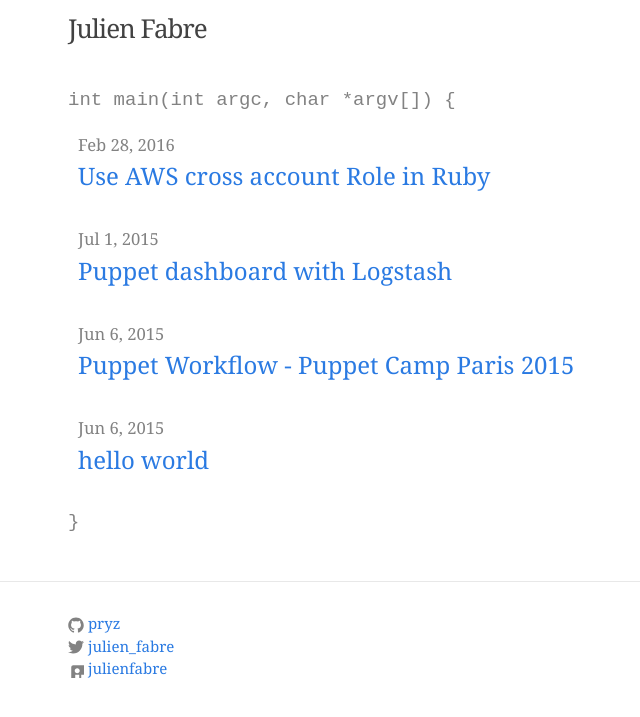
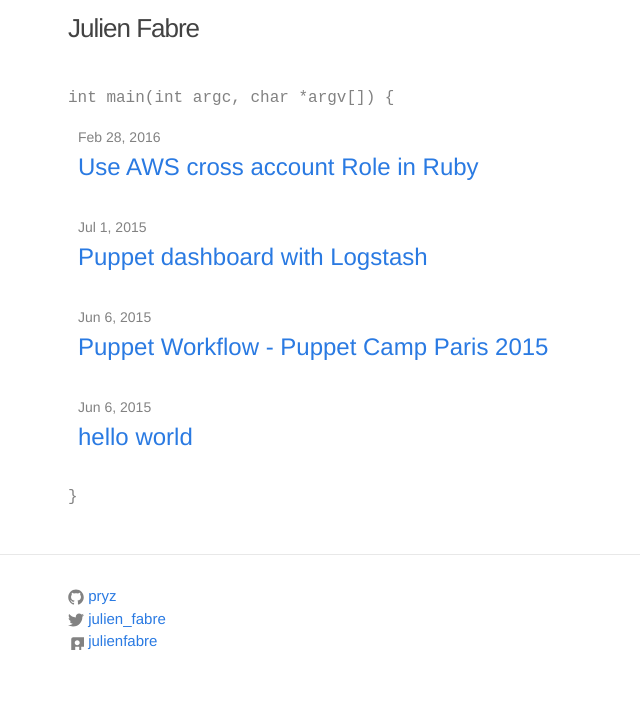
Before and after one commit to Pryz/pryz.github.io, a Jekyll site: the page built from index.html, in a window 1280 px wide. Shown: the top 717 px of the page, without its empty margins (202-842 px from the left). Built offline with Jekyll 4.4.1, drawn with Linux system fonts in a browser that asks for light colours; the list of posts is cut into pages by our own code.

Commit message:
Change size police and font

```diff
--- a/css/main.scss
+++ b/css/main.scss
@@ -6,9 +6,8 @@
 
 
 // Our variables
-//$base-font-family: Helvetica, Arial, sans-serif;
-$base-font-family: Georgia,Cambria,"Times New Roman",Times,serif;
-$base-font-size:   19px;
+$base-font-family: "Gotham A", "Gotham B", Helvetica, sans-serif;
+$base-font-size:   16px;
 $small-font-size:  $base-font-size * 0.875;
 $base-line-height: 1.5;
 
```
